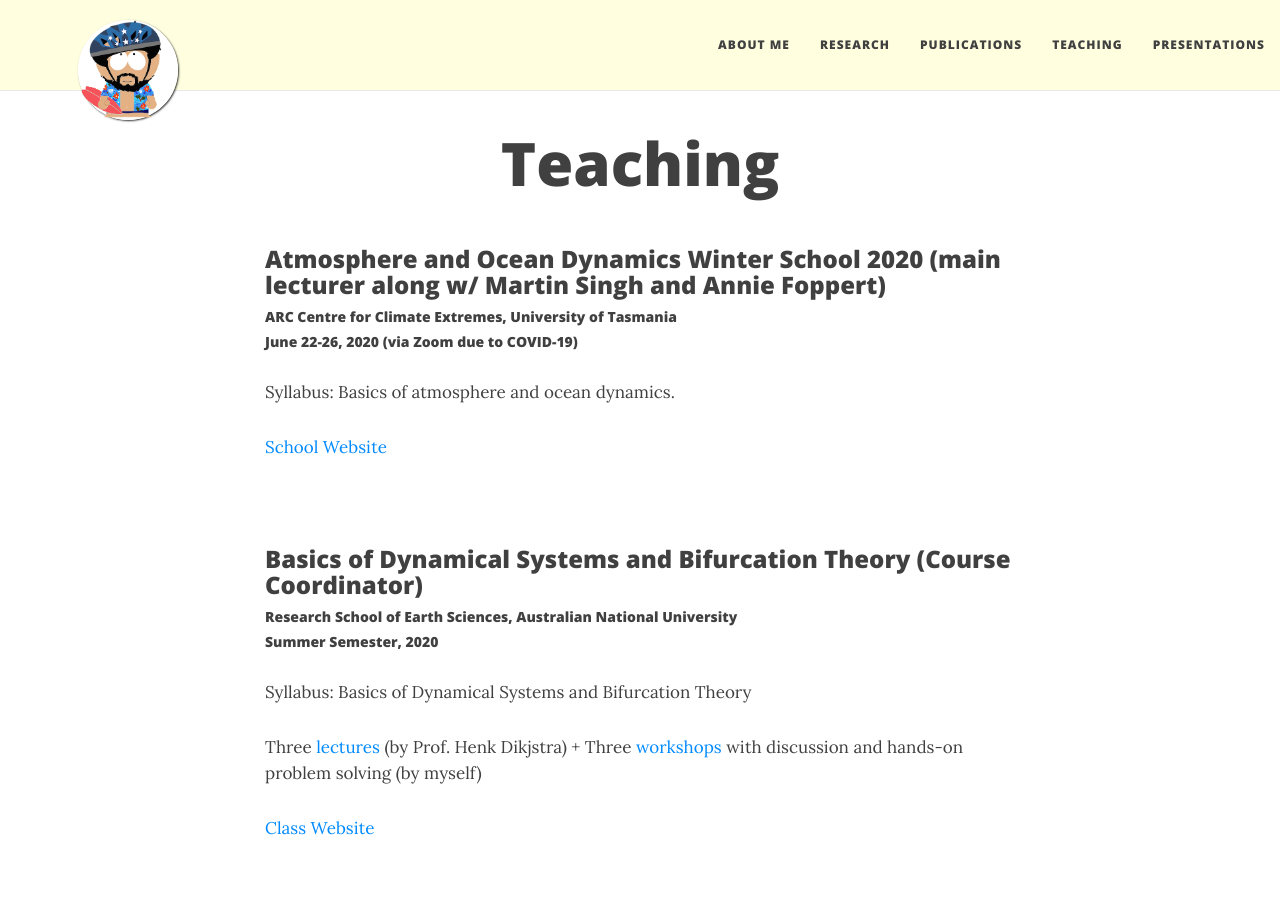
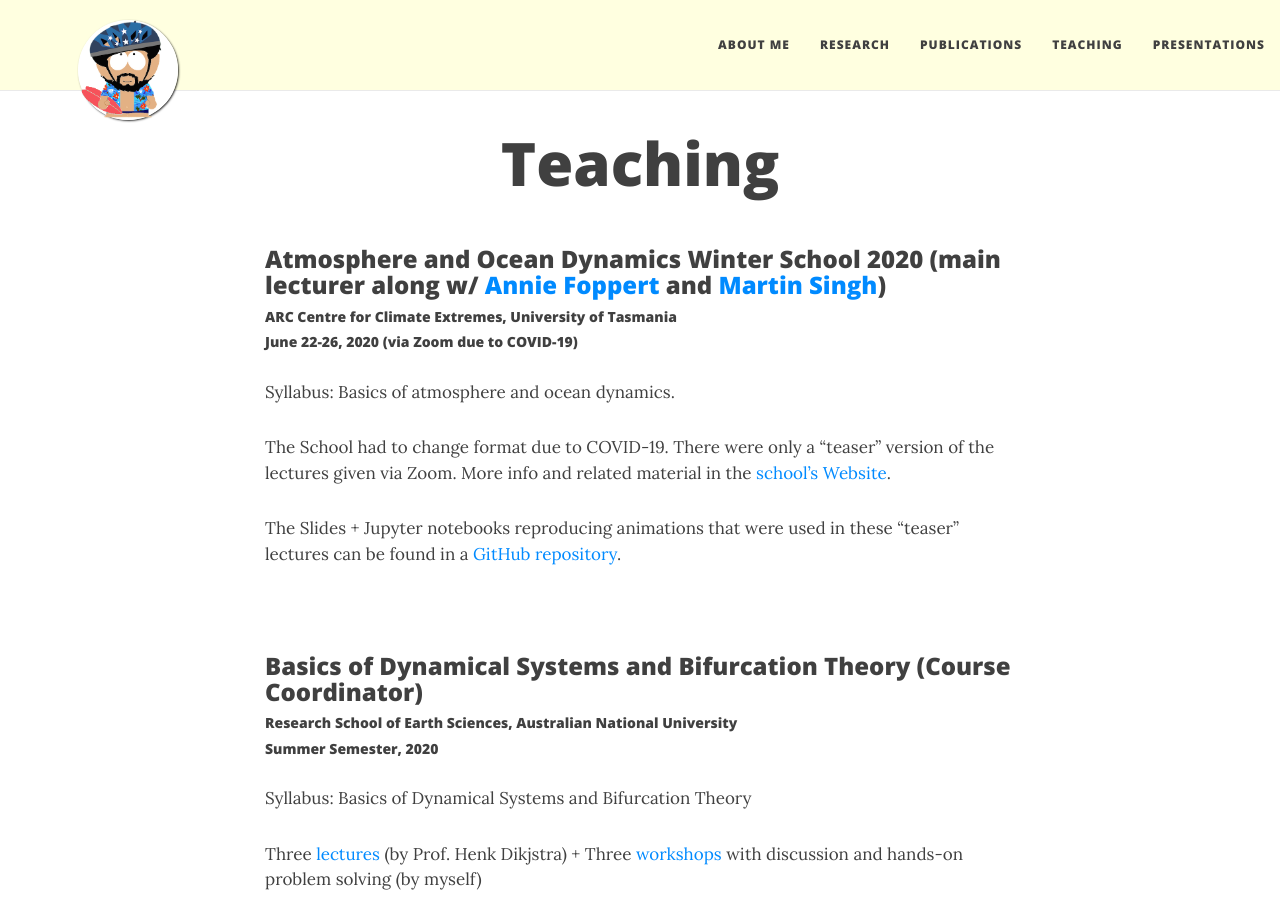
Before and after one commit to navidcy/navidcy.github.io, a Jekyll site: the page built from teaching.md, in a window 1280 px wide and 900 px high. Built offline with Jekyll 4.4.1, drawn with Linux system fonts in a browser that asks for light colours; nearby versions of some CDN libraries.

Commit message:
adds CLEx Winter School info

```diff
--- a/teaching.md
+++ b/teaching.md
@@ -5,14 +5,16 @@ title: Teaching
 ---
 
 
-### Atmosphere and Ocean Dynamics Winter School 2020 (main lecturer along w/ Martin Singh and Annie Foppert)
+### Atmosphere and Ocean Dynamics Winter School 2020 (main lecturer along w/ [Annie Foppert](https://scholar.google.com/citations?user=kZ8lBdoAAAAJ&hl=en){:target="_blank"} and [Martin Singh](http://singh.sci.monash.edu){:target="_blank"})
 ##### ARC Centre for Climate Extremes, University of Tasmania
 ##### June 22-26, 2020 (via Zoom due to COVID-19)
 
 Syllabus: Basics of atmosphere and ocean dynamics.
 
-[School Website][clexwinterschool2020]{:target="_blank"}
+The School had to change format due to COVID-19. There were only a "teaser" version
+of the lectures given via Zoom. More info and related material in the [school's Website][clexwinterschool2020]{:target="_blank"}.
 
+ The Slides + Jupyter notebooks reproducing animations that were used in these "teaser" lectures can be found in a [GitHub repository][clexwinterschool2020repo]{:target="_blank"}.
 
 <br>
 
```
Also changed, not shown: other parts of teaching.md (+1 -0 lines).
